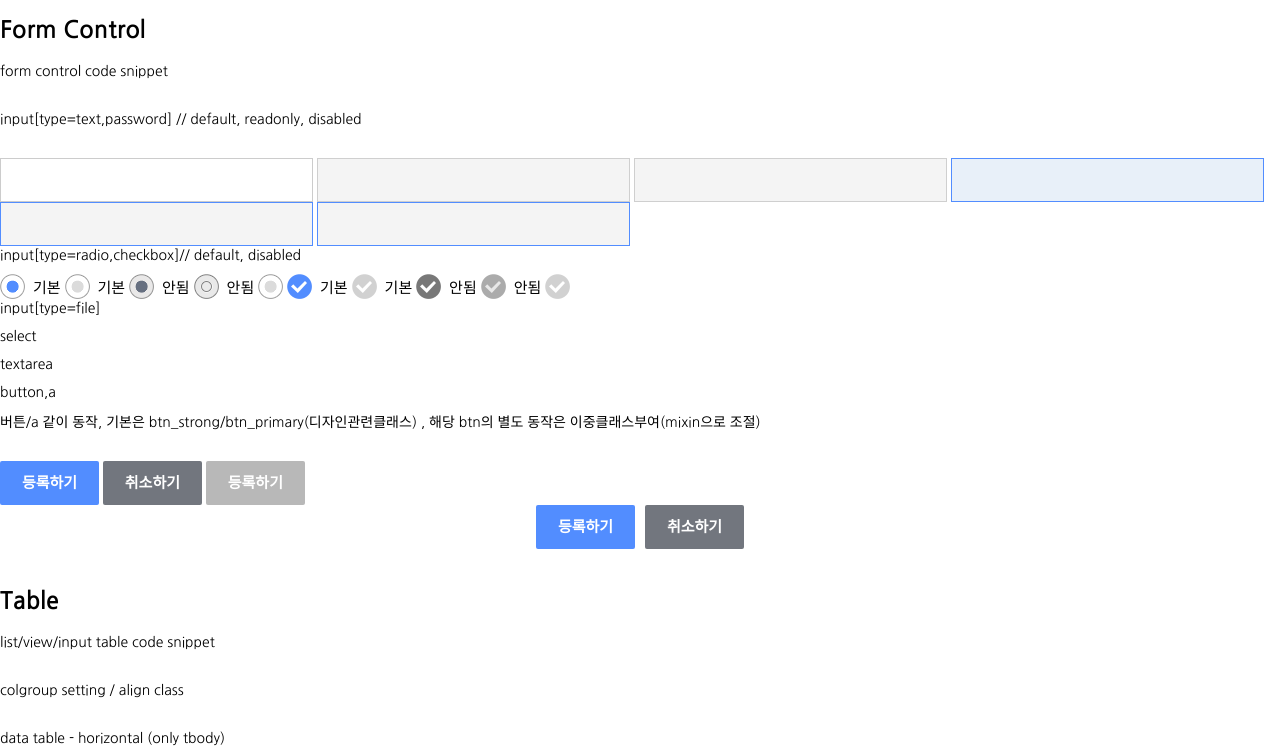
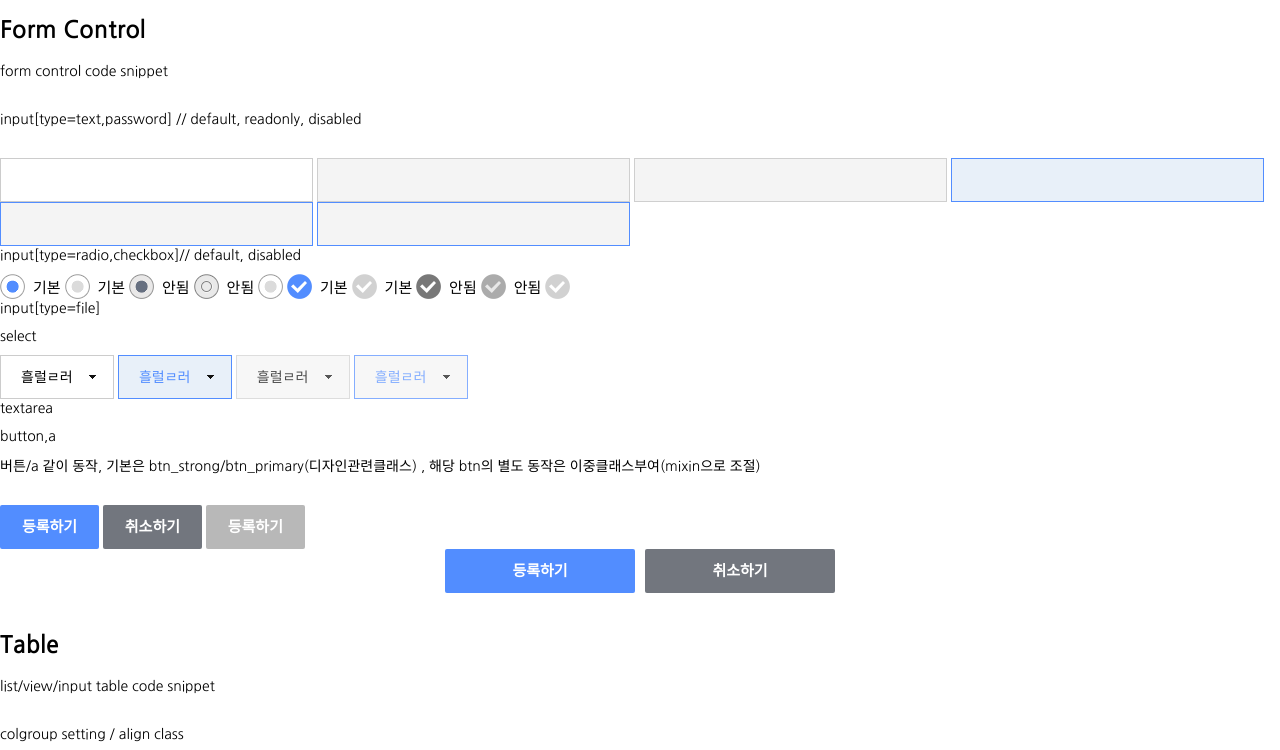
Before and after one commit to stellar1227/rtp_project, a website: page pc_web/guide/style_guide.html in a window 1280 px wide. Shown: the part 50-800 px from the top of the page. Drawn offline with Linux system fonts and the light colour scheme; files whose address does not match are found by name.

Commit message:
공통작업 - 셀렉트 추가

```diff
--- a/pc_web/guide/style_guide.html
+++ b/pc_web/guide/style_guide.html
@@ -88,7 +88,21 @@
         <label for="test15"><span class="blind">단일이라 안보여야되는 텍스트지뭐</span></label>
     </div>
     <h3 class="guideItemTitle">input[type=file]</h3>
-    <h3 class="guideItemTitle">select</h3>
+    <article>
+        <h3 class="guideItemTitle">select</h3>
+        <select name=""><!-- default -->
+            <option value="">흘럴ㄹ러</option>
+        </select>
+        <select name="" class="essential"><!-- 필수 -->
+            <option value="">흘럴ㄹ러</option>
+        </select>
+        <select name="" disabled><!-- default -->
+            <option value="">흘럴ㄹ러</option>
+        </select>
+        <select name="" class="essential" disabled><!-- 필수 -->
+            <option value="">흘럴ㄹ러</option>
+        </select>
+    </article>
     <h3 class="guideItemTitle">textarea</h3>
     <article>
         <h3 class="guideItemTitle">button,a</h3>
--- a/pc_web/resources/src/scss/style.scss
+++ b/pc_web/resources/src/scss/style.scss
@@ -308,7 +308,30 @@ input{
 }
 
 select{
-
+  min-width:99px;
+  width:auto;
+  height:44px;
+  padding:0 40px 0 20px;
+  border:1px solid $input-b-primary;
+  background-image:url("#{$common-img}/ico_select.png");
+  background-repeat : no-repeat;
+  background-position:100% 0;
+  background-color:$input-g-primary;
+  color:$base-color;
+  &.essential{
+    border:1px solid $input-b-strong;
+    background-color:$input-g-strong;
+    color:$strong-color;
+  }
+  &[disabled]{
+    border:1px solid $input-b-disabled;
+    background-color:$input-g-disabled;
+    &.essential{
+      border:1px solid $input-b-strong;
+      background-color:$input-g-disabled;
+    }
+  }
+  cursor:pointer;
 }
 
 /*button style*/
```
Also changed, not shown: pc_web/resources/src/scss/mixin.scss (+2 -5 lines), pc_web/resources/css/common-ui.css, pc_web/resources/img/common/ico_select.png (added).
